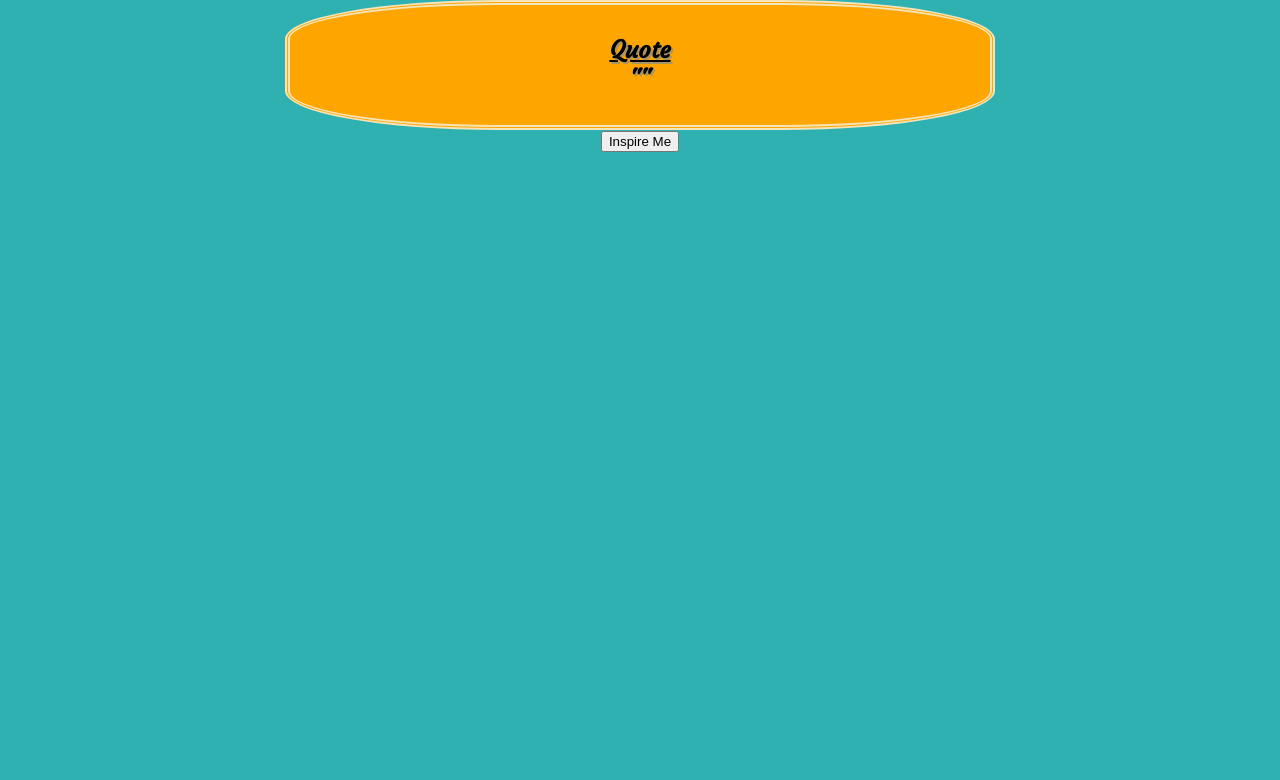
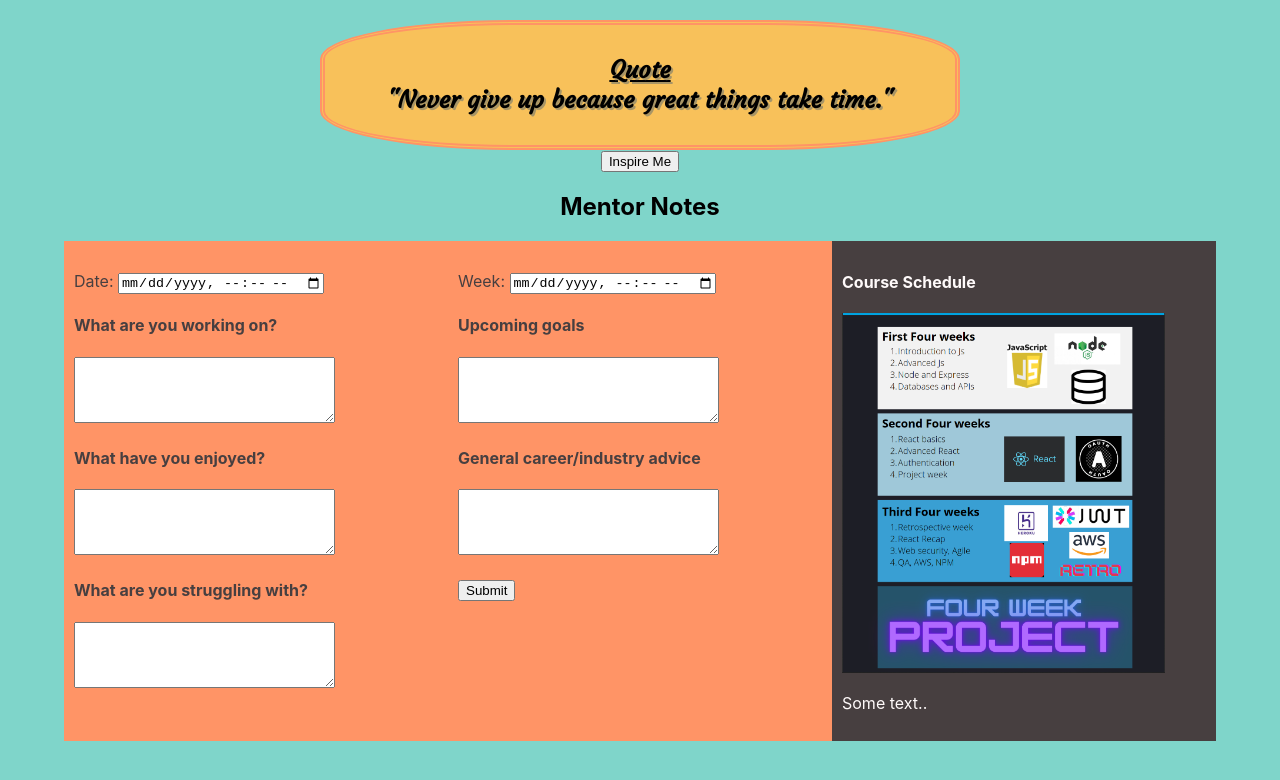
Before and after one commit to Anna-MarieMoss/front-end-wk8-project-week-zoom-united, a React app: page / in a window 1280 px wide. Built offline with nearby package versions, Linux system fonts and the light colour scheme.

Commit message:
draft layout idea for inputs

```diff
--- a/public/index.html
+++ b/public/index.html
@@ -30,15 +30,77 @@
   <body>
     <noscript>You need to enable JavaScript to run this app.</noscript>
     <div id="root"></div>
-    <!--
-      This HTML file is a template.
-      If you open it directly in the browser, you will see an empty page.
+    <style>
+      * {
+        box-sizing: border-box;
+      }
 
-      You can add webfonts, meta tags, or analytics to this file.
-      The build step will place the bundled scripts into the <body> tag.
+      /* Create two equal columns that floats next to each other */
+      .column {
+        float: left;
+        width: 30%;
+        padding: 10px;
+        height: 500px; /* Should be removed. Only for demonstration */
 
-      To begin the development, run `npm start` or `yarn start`.
-      To create a production bundle, use `npm run build` or `yarn build`.
-    -->
+      }
+
+      .border {
+        float: left;
+        width: 5%;
+        padding: 10px;
+        height: 500px; /* Should be removed. Only for demonstration */
+      }
+
+      /* Clear floats after the columns */
+      .row:after {
+        content: "";
+        display: table;
+        clear: both;
+      }
+
+
+      </style>
+      </head>
+      <body>
+      <h2 style="text-align:center">Mentor Notes</h2>
+
+      <div class="row">
+        <div class="border" style="background-color:  rgb(127, 213, 202); color: snow">
+        </div>
+
+        <div class="column" style="background-color: rgb(255, 148, 102); color:rgb(71, 63, 64)">
+          <br>
+          <form id="input-form">
+                <label>Date:</label>
+                <input type="datetime-local"></input>
+                <h4>What are you working on?</h4>
+                <textarea rows="4" cols="30" name="comment" form="input-form"></textarea>
+                <h4>What have you enjoyed?</h4>
+                <textarea rows="4" cols="30" name="comment" form="input-form"></textarea>
+                <h4>What are you struggling with?</h4>
+                <textarea rows="4" cols="30" name="comment" form="input-form"></textarea>
+                </div>
+              <div class="column" style="background-color: rgb(255, 148, 102); color:rgb(71, 63, 64)">
+                <br>
+                    <label>Week:</label>
+                    <input type="datetime-local"></input>
+                    <h4>Upcoming goals</h4>
+                    <textarea rows="4" cols="30" name="comment" form="input-form"></textarea>
+                    <h4>General career/industry advice</h4>
+                    <textarea rows="4" cols="30" name="comment" form="input-form"></textarea>
+                    <br></br>
+                    <input type="submit" value="Submit">
+              </form>
+                </div>
+            <div class="column" style="background-color: rgb(71, 63, 64); color: snow">
+              <h4>Course Schedule</h4>
+              <img height=75% src="./image.png" />
+              <p>Some text..</p>
+            </div>
+            <div class="border" style="background-color: rgb(127, 213, 202); color:rgb(71, 63, 64)">
+            </div>
+          </form>
+      </div>
+
   </body>
 </html>
--- a/src/components/App/App.css
+++ b/src/components/App/App.css
@@ -38,7 +38,7 @@
 }
 
 body {
-  background-color: rgb(47, 177, 177);
+  background-color: rgb(127, 213, 202);
   /* background-image: linear-gradient(
     to left,
     rgba(255, 0, 0, 0),
@@ -46,19 +46,23 @@ body {
   ); */
 }
 
+.quotemarks {
+  color: rgb(253, 255 255);
+}
+
 .quote {
-  background-color: orange;
+  background-color: rgb(248, 193, 90);
   /* background-color: rgb(109, 76, 109); */
   font-family: "Courgette", cursive;
   text-align: center;
   /* color: snow; */
-  color: dark rgb(20, 20, 87);
+  color: dark rgb(71, 63, 64);
   text-shadow: 2px 2px rgb(168, 149, 102);
   /* text-shadow: 2px 2px rgb(120, 130, 134); */
   margin: auto;
   width: 50%;
   /* border: 5px solid snow; */
-  border: 5px solid rgb(245, 229, 185);
+  border: 5px solid rgb(255, 148, 102);
   padding: 30px;
   border-radius: 30%;
   border-style: double;
--- a/src/components/App/index.js
+++ b/src/components/App/index.js
@@ -23,6 +23,7 @@ function App() {
         >
           Inspire Me
         </button> */}
+        <br></br>
         <Quotes />
     </div>
   );
--- a/src/components/Quotes/index.js
+++ b/src/components/Quotes/index.js
@@ -46,7 +46,7 @@ const quotesArr = [
 ];
 
 function Quotes() {
-  const [newQuote, setNewQuote] = useState("");
+  const [newQuote, setNewQuote] = useState("Never give up because great things take time.");
 
   function getRandomQuote() {
     let randomQuote = quotesArr[Math.floor(Math.random() * quotesArr.length)];
```
Also changed, not shown: public/image.png (added).
